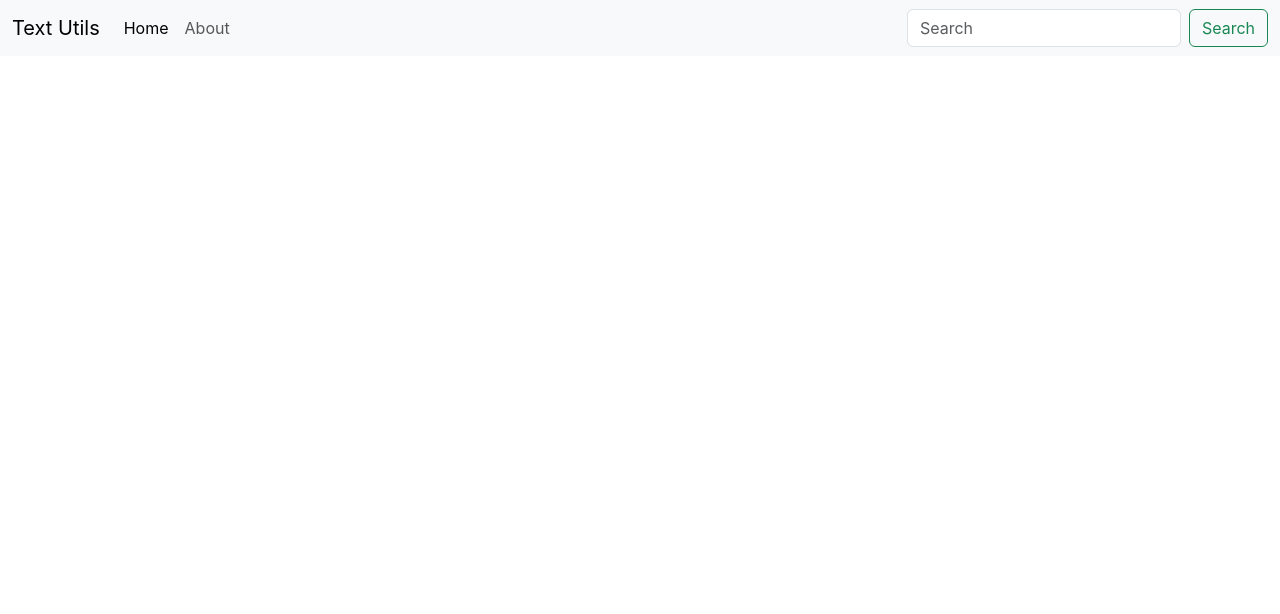
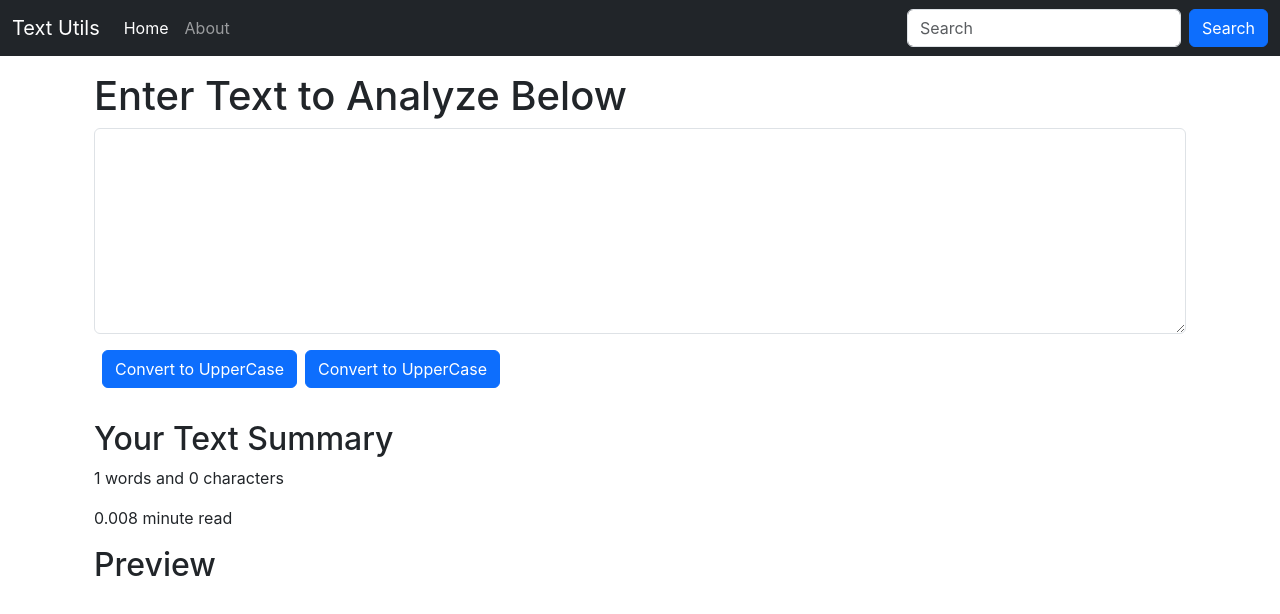
Before and after one commit to Akashnishad17/react-app, a React (Create React App) app: page / in a window 1280 px wide. Shown: the top 614 px of the page. Built offline with nearby package versions, Linux system fonts and the light colour scheme.

Commit message:
Adding more features to text utils

```diff
--- a/src/App.js
+++ b/src/App.js
@@ -1,32 +1,16 @@
 import './App.css';
+import Navbar from './components/Navbar'
+import TextForm from './components/TextForm';
 
 function App() {
-  return (
-    <>
-      <nav className="navbar navbar-expand-lg bg-body-tertiary">
-        <div className="container-fluid">
-          <a className="navbar-brand" href="/">Text Utils</a>
-          <button className="navbar-toggler" type="button" data-bs-toggle="collapse" data-bs-target="#navbarSupportedContent" aria-controls="navbarSupportedContent" aria-expanded="false" aria-label="Toggle navigation">
-            <span className="navbar-toggler-icon"></span>
-          </button>
-          <div className="collapse navbar-collapse" id="navbarSupportedContent">
-            <ul className="navbar-nav me-auto mb-2 mb-lg-0">
-              <li className="nav-item">
-                <a className="nav-link active" aria-current="page" href="/">Home</a>
-              </li>
-              <li className="nav-item">
-                <a className="nav-link" href="/">About</a>
-              </li>
-            </ul>
-            <form className="d-flex" role="search">
-              <input className="form-control me-2" type="search" placeholder="Search" aria-label="Search"/>
-              <button className="btn btn-outline-success" type="submit">Search</button>
-            </form>
-          </div>
-        </div>
-      </nav>
-    </>
-  );
+	return (
+    	<>
+      		<Navbar title="Text Utils" aboutText="About Text Utils" />
+			<div className="container my-3">
+				<TextForm heading="Enter Text to Analyze Below" />
+			</div>
+    	</>
+  	);
 }
 
 export default App;
--- /dev/null
+++ b/src/components/Navbar.js
@@ -0,0 +1,41 @@
+import React from 'react';
+import PropTypes from 'prop-types';
+
+export default function Navbar(props) {
+    return (
+        <>
+            <nav className="navbar navbar-expand-lg navbar-dark bg-dark">
+                <div className="container-fluid">
+                    <a className="navbar-brand" href="/">{props.title}</a>
+                    <button className="navbar-toggler" type="button" data-bs-toggle="collapse" data-bs-target="#navbarSupportedContent" aria-controls="navbarSupportedContent" aria-expanded="false" aria-label="Toggle navigation">
+                        <span className="navbar-toggler-icon"></span>
+                    </button>
+                    <div className="collapse navbar-collapse" id="navbarSupportedContent">
+                        <ul className="navbar-nav me-auto mb-2 mb-lg-0">
+                            <li className="nav-item">
+                                <a className="nav-link active" aria-current="page" href="/">Home</a>
+                            </li>
+                            <li className="nav-item">
+                                <a className="nav-link" href="/">About</a>
+                            </li>
+                        </ul>
+                        <form className="d-flex" role="search">
+                            <input className="form-control me-2" type="search" placeholder="Search" aria-label="Search"/>
+                            <button className="btn btn-primary" type="submit">Search</button>
+                        </form>
+                    </div>
+                </div>
+            </nav>
+        </>
+    );
+}
+
+Navbar.propTypes = {
+	title: PropTypes.string.isRequired,
+	aboutText: PropTypes.string.isRequired
+};
+
+Navbar.defaultProps = {
+	title: "Default Text Utils",
+	aboutText: "About"
+};
--- /dev/null
+++ b/src/components/TextForm.js
@@ -0,0 +1,39 @@
+import React, { useState } from 'react';
+
+export default function TextForm(props) {
+
+    const handleUpClick = () => {
+        setText(text.toUpperCase());
+    };
+
+    const handleLoClick = () => {
+        setText(text.toLowerCase());
+    };
+
+    const handleOnChange = (event) => {
+        setText(event.target.value);
+    };
+
+    const [text, setText] = useState('');
+
+    return (
+        <>
+            <div className="container">
+                <h1>{props.heading}</h1>
+                <div className="mb-3">
+                    <textarea className="form-control" value={text} onChange={handleOnChange} id="myBox" rows="8"></textarea>
+                    <button className="btn btn-primary my-3 mx-2" onClick={handleUpClick}>Convert to UpperCase</button>
+                    <button className="btn btn-primary my-3 max-2" onClick={handleLoClick}>Convert to UpperCase</button>
+                </div>
+            </div>
+            <div className="container my-3">
+                <h2>Your Text Summary</h2>
+                <p>{text.split(" ").length} words and {text.length} characters</p>
+                <p>{0.008 * text.split(" ").length} minute read</p>
+
+                <h2>Preview</h2>
+                <p>{text}</p>
+            </div>
+        </>
+    );
+}
```
